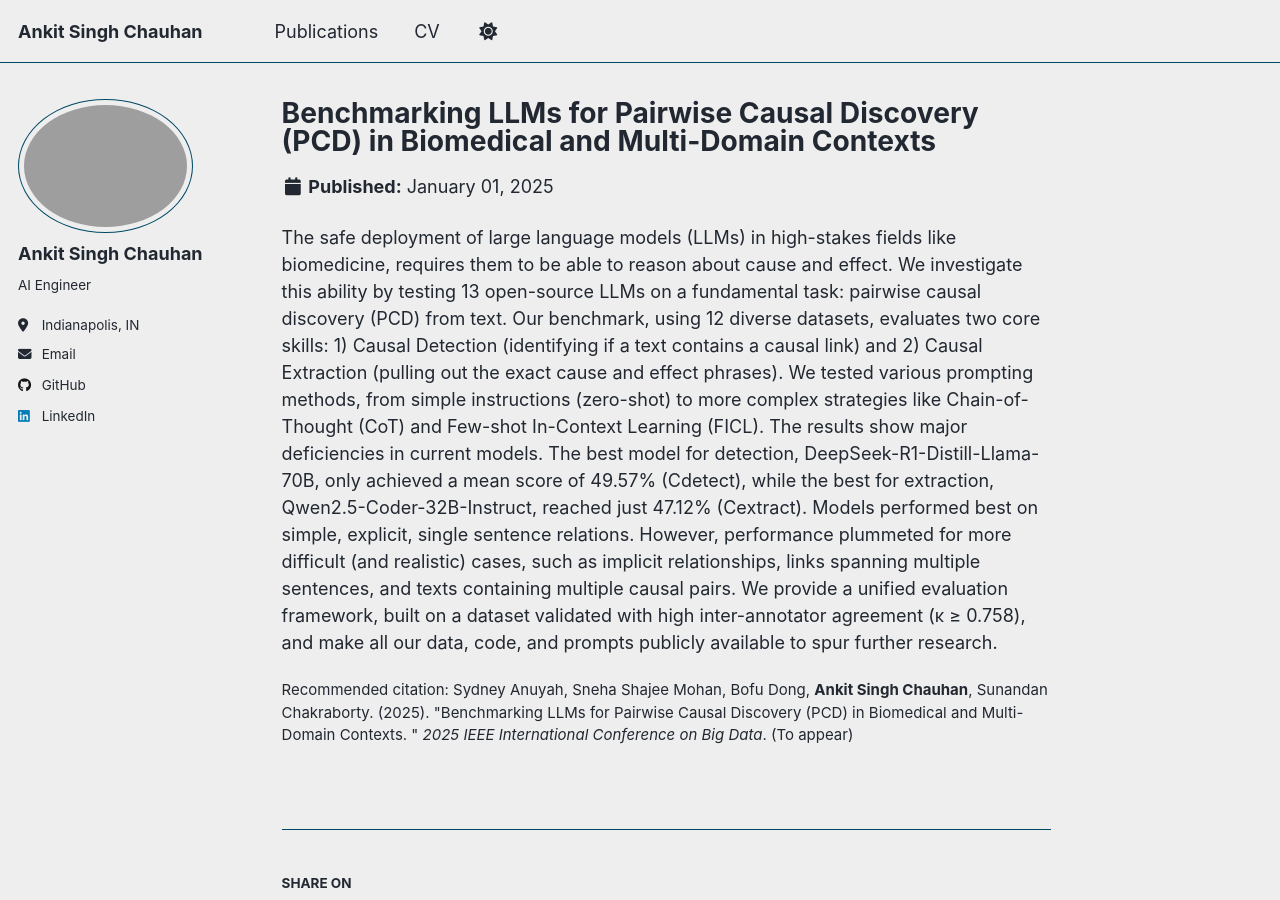
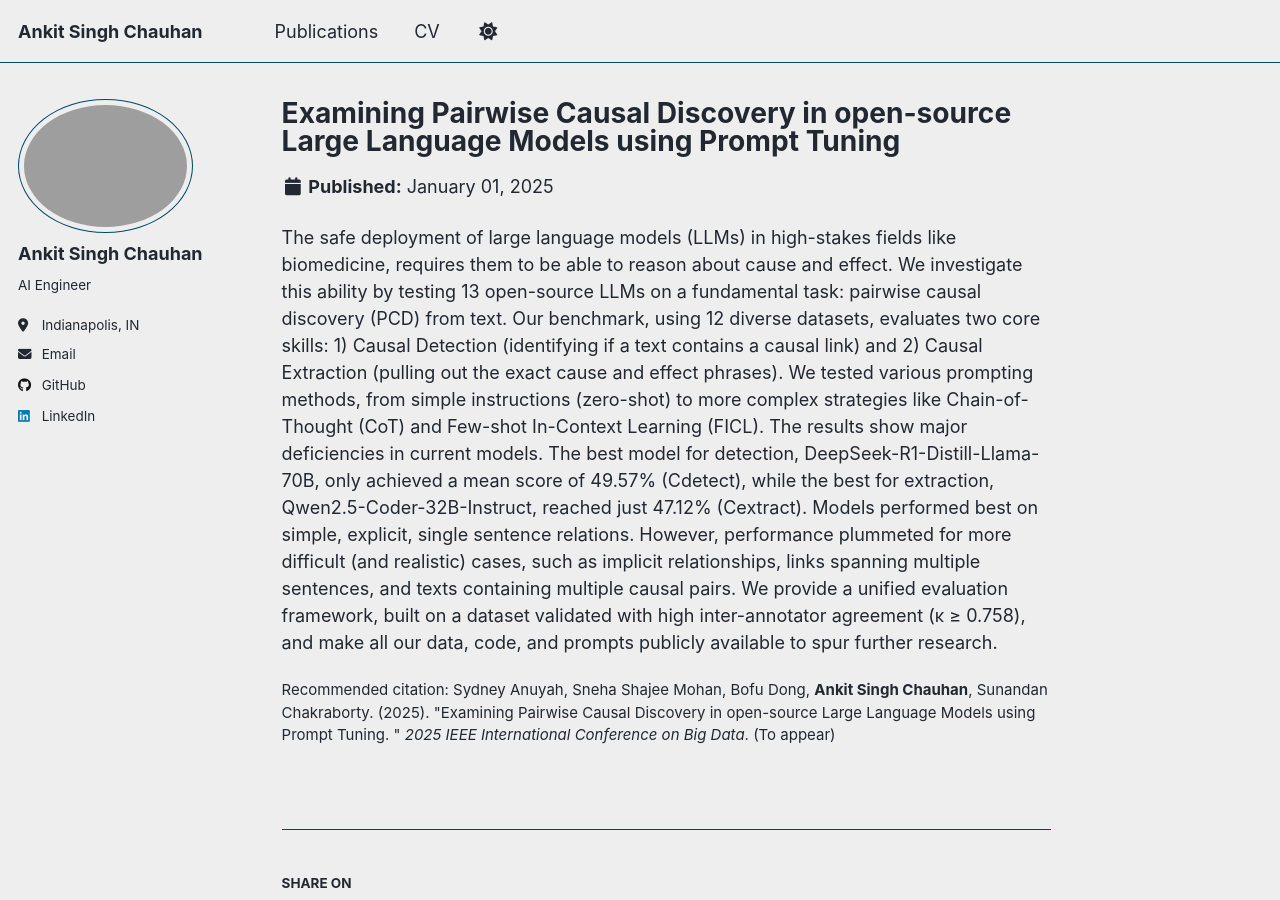
Before and after one commit to anchauha/anchauha.github.io, a Jekyll site: the page built from _publications/2025-01-01-benchmarking-llms-pcd.md, in a window 1280 px wide and 900 px high. Built offline with Jekyll 4.4.1, drawn with Linux system fonts in a browser that asks for light colours; a script that is not in the unit is left out.

Commit message:
Update title and citation for publication

```diff
--- a/_publications/2025-01-01-benchmarking-llms-pcd.md
+++ b/_publications/2025-01-01-benchmarking-llms-pcd.md
@@ -1,5 +1,5 @@
 ---
-title: "Benchmarking LLMs for Pairwise Causal Discovery (PCD) in Biomedical and Multi-Domain Contexts"
+title: "Examining Pairwise Causal Discovery in open-source Large Language Models using Prompt Tuning"
 collection: publications
 permalink: /publication/2025-01-01-benchmarking-llms-pcd
 header:
@@ -9,7 +9,7 @@ date: 2025-01-01
 # venue: 'IEEE International Conference on Big Data (To appear)'
 # paperurl: 'http://example.com/paper.pdf'  # Uncomment and update when available
 # slidesurl: 'http://example.com/slides.pdf'  # Uncomment when available
-citation: 'Sydney Anuyah, Sneha Shajee Mohan, Bofu Dong, <b>Ankit Singh Chauhan</b>, Sunandan Chakraborty. (2025). &quot;Benchmarking LLMs for Pairwise Causal Discovery (PCD) in Biomedical and Multi-Domain Contexts. &quot; <i>2025 IEEE International Conference on Big Data</i>.  (To appear)'
+citation: 'Sydney Anuyah, Sneha Shajee Mohan, Bofu Dong, <b>Ankit Singh Chauhan</b>, Sunandan Chakraborty. (2025). &quot;Examining Pairwise Causal Discovery in open-source Large Language Models using Prompt Tuning. &quot; <i>2025 IEEE International Conference on Big Data</i>.  (To appear)'
 ---
 
 The safe deployment of large language models (LLMs) in high-stakes fields like biomedicine, requires them to be able to reason about cause and effect. We investigate this ability by testing 13 open-source LLMs on a fundamental task: pairwise causal discovery (PCD) from text. Our benchmark, using 12 diverse datasets, evaluates two core skills: 1) Causal Detection (identifying if a text contains a causal link) and 2) Causal Extraction (pulling out the exact cause and effect phrases). We tested various prompting methods, from simple instructions (zero-shot) to more complex strategies like Chain-of-Thought (CoT) and Few-shot In-Context Learning (FICL). The results show major deficiencies in current models. The best model for detection, DeepSeek-R1-Distill-Llama-70B, only achieved a mean score of 49.57% (Cdetect), while the best for extraction, Qwen2.5-Coder-32B-Instruct, reached just 47.12% (Cextract). Models performed best on simple, explicit, single sentence relations. However, performance plummeted for more difficult (and realistic) cases, such as implicit relationships, links spanning multiple sentences, and texts containing multiple causal pairs. We provide a unified evaluation framework, built on a dataset validated with high inter-annotator agreement (κ ≥ 0.758), and make all our data, code, and prompts publicly available to spur further research.
```
